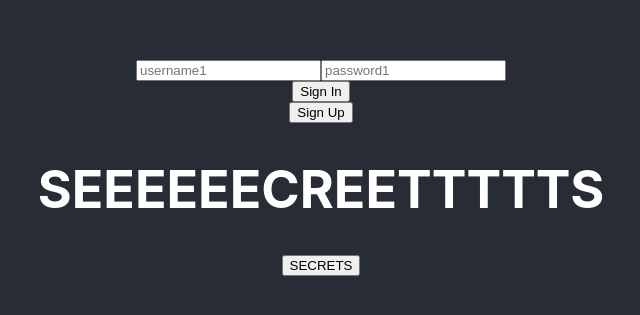
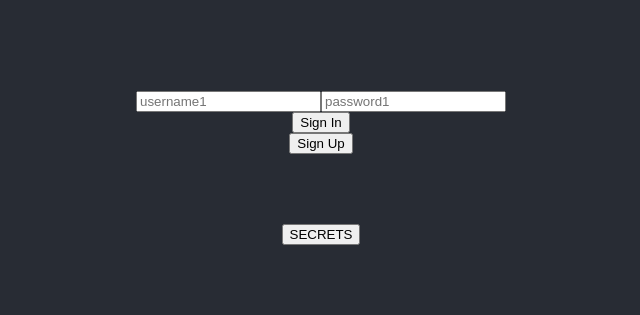
Before and after one commit to Team-404-Error/react-test, a React (Create React App) app: page / in a window 1280 px wide. Shown: the part 237-552 px from the top of the page, without its empty margins (319-959 px from the left). Built offline with nearby package versions, Linux system fonts and the light colour scheme.

Commit message:
Update App.js

```diff
--- a/src/App.js
+++ b/src/App.js
@@ -14,7 +14,7 @@ class App extends React.Component {
       username:'',
       password:'',
       token:'',
-      show: false
+      secret: '',
     }
   }
 
@@ -40,7 +40,7 @@ hitMe = (e) =>{
   e.preventDefault();
   superagent.get('http://localhost:3333/secret').set('Authorization', `Bearer ${this.state.token}`).then(result => {
     console.log("SECRET: ", result)
-    this.setState({show: true})
+    this.setState({secret: "you the Adminguy"})
     // Cookies.set('auth-token', result.user.token)
   })
 }
@@ -70,7 +70,7 @@ render(){
         </form>
           <button type='submit' onClick={this.signIn}>Sign In</button>
           <button type='submit' onClick={this.signUp}>Sign Up</button>
-          <h1 show={this.show}>SEEEEEECREETTTTTS</h1>
+          <h1>{this.state.secret}</h1>
           <button type='submit' onClick={this.hitMe}>SECRETS</button>
 
 
```
